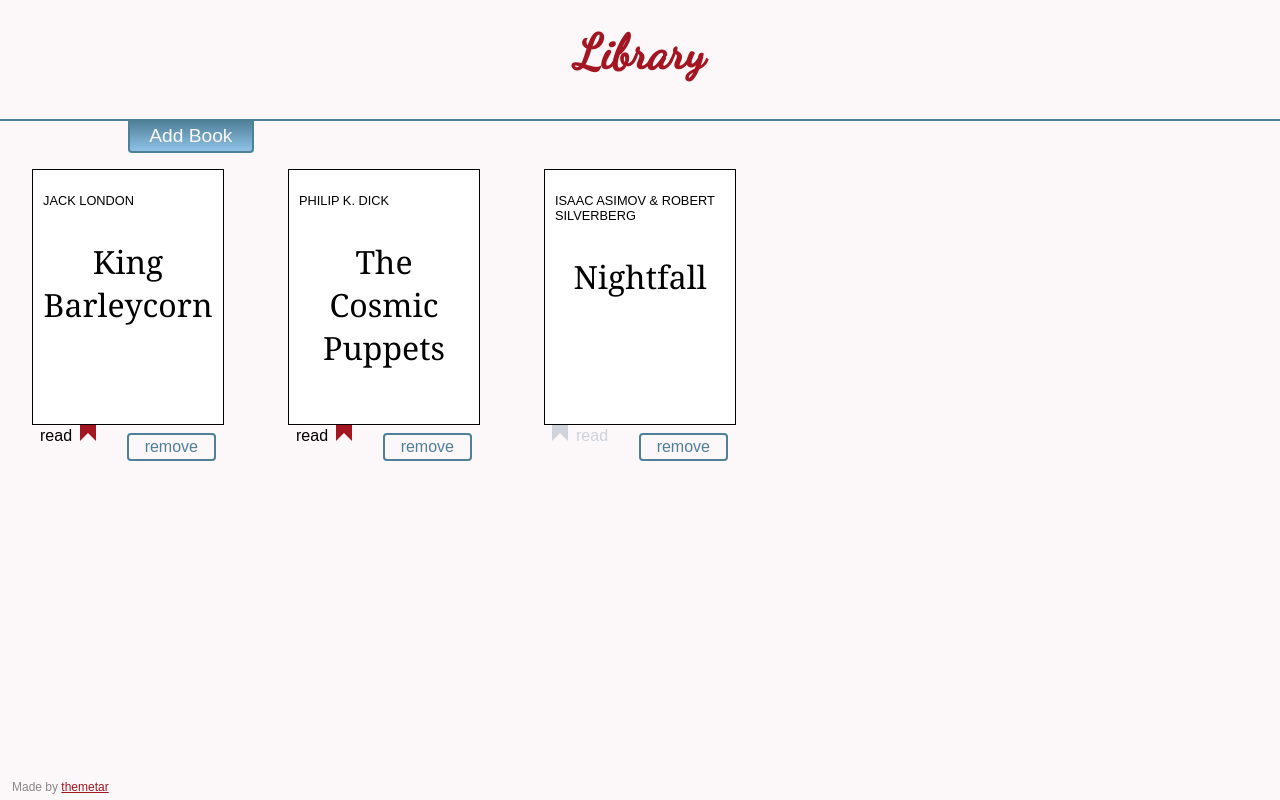
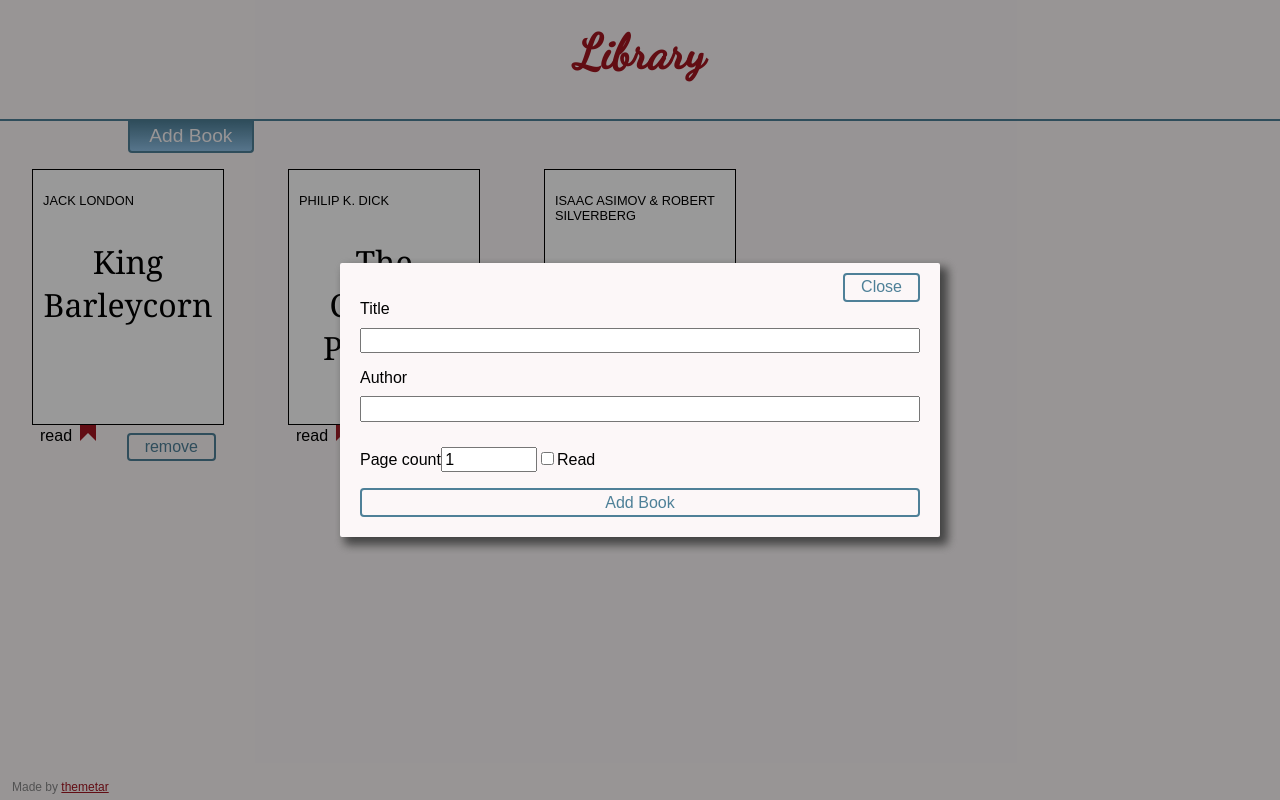
Before and after one commit to themetar/library-app-react, a React app: page / in a window 1280 px wide. Both pictures are taken after a click on the button "Add Book". Built offline with nearby package versions, Linux system fonts and the light colour scheme.

Commit message:
Add book input form

```diff
--- /dev/null
+++ b/src/components/Form.js
@@ -0,0 +1,94 @@
+import React from "react";
+
+class Form extends React.Component {
+  constructor () {
+    super()
+
+    this.state = {
+      title: "",
+      author: "",
+      pages: 1,
+      read: false,
+      errors: {},
+    };
+
+    this.handleInputChange = this.handleInputChange.bind(this);
+    this.handleClose = this.handleClose.bind(this);
+    this.handleSubmit = this.handleSubmit.bind(this);
+  }
+
+  handleInputChange (event) {
+    const target = event.target;
+    const {name, value, checked} = target;
+    const data = name === "read" ? checked : value;
+
+    const errors = {};
+
+    if (target.validity.valid) {
+      errors[name] = null;
+    } else {
+      errors[name] = target.validationMessage;
+    }
+
+    this.setState(state => {
+      return {
+        ...state,
+        [name]: data,
+        errors: {...state.errors, ...errors}
+      };
+    });
+  }
+
+  handleSubmit (event) {
+    event.preventDefault();
+
+    const form = event.target;
+
+    for (let input of form.querySelectorAll("input")) {
+      if (!input.validity.valid) {
+        this.handleInputChange({target: input});
+        return;
+      }
+    }
+
+    const book = {
+      title: this.state.title,
+      author: this.state.author,
+      pages: this.state.pages,
+      read: this.state.read,
+    };
+
+    this.props.callback(book);
+  }
+
+  handleClose () {
+    this.props.callback();
+  }
+
+  render () {
+    return (
+      <div className="form-container">
+        <form noValidate onSubmit={this.handleSubmit}>
+          <label htmlFor="title">Title</label>
+          <input type="text" id="title" name="title" required autoComplete="off"
+                onChange={this.handleInputChange} onBlur={this.handleInputChange} />
+          {this.state.errors.title ? <div className="error">{this.state.errors.title}</div> : null}
+          <label htmlFor="author">Author</label>
+          <input type="text" id="author" name="author" required autoComplete="off"
+                onChange={this.handleInputChange} onBlur={this.handleInputChange} />
+          {this.state.errors.author ? <div className="error">{this.state.errors.author}</div> : null}
+          <label htmlFor="pages">Page count</label>
+          <input type="number" name="pages" id="pages" min="1" value={this.state.pages} required autoComplete="off"
+                onChange={this.handleInputChange} onBlur={this.handleInputChange} />
+          {this.state.errors.pages ? <div className="error">{this.state.errors.pages}</div> : null}
+          <input type="checkbox" name="read" id="read" onChange={this.handleInputChange} />
+          <label htmlFor="read">Read</label>
+          <button type="submit">Add Book</button>
+          <button type="button" className="close-btn" onClick={this.handleClose} >Close</button>
+        </form>
+      </div>
+    );
+  }
+}
+
+export default Form;
--- a/src/index.js
+++ b/src/index.js
@@ -7,6 +7,7 @@ import * as Storage from "./utils/storage";
 import makeUidTracker from "./utils/uid";
 
 import Book from "./components/Book";
+import Form from "./components/Form";
 
 class App extends React.Component {
   constructor () {
@@ -37,6 +38,7 @@ class App extends React.Component {
 
     this.changeRead = this.changeRead.bind(this);
     this.removeBook = this.removeBook.bind(this);
+    this.addBook = this.addBook.bind(this);
   }
 
   storeLibrary (library) {
@@ -77,10 +79,32 @@ class App extends React.Component {
     });
   }
 
+  addBook (book = null) {
+    if (book) {
+      book.id = this.uidTracker.getID();
+
+      this.setState(state => {
+
+        const books = state.library.concat(book);
+
+        this.storeLibrary(books);
+
+        return {
+          ...state,
+          library: books,
+          shouldShowForm: false,
+        };
+      });
+    } else {
+      this.setState({shouldShowForm: false});
+    }
+  }
+
   render () {
     const Books = this.state.library.map( book => <Book key={book.id} data={book} callbacks={{changeRead: this.changeRead, removeBook: this.removeBook}} /> );
     return (
       <div>
+        { this.state.shouldShowForm ? <Form callback={this.addBook} /> : false }
         <div className="button-container">
           <button type="button" className="topside-flat" onClick={() => this.setState({shouldShowForm: true})}>Add Book</button>
         </div>
--- a/src/style.css
+++ b/src/style.css
@@ -200,8 +200,10 @@ button:active {
   Modal window for Add Book form
   */
 
-#book-form {
+.form-container {
   position: fixed;
+  left: 0;
+  top: 0;
   display: block;
   width: 100vw;
   height: 100vh;
@@ -213,7 +215,7 @@ button:active {
   background-color: rgba(0, 0, 0, .4);
 }
 
-#book-form form {
+.form-container form {
   max-width: 600px;
 
   padding: 20px;
@@ -254,12 +256,7 @@ form .error {
   background-color: rgba(127, 0, 0, .6);
   color: white;
   box-shadow: .3em .3em .5em rgba(0, 0, 0, .4);
-  display: none;
 }
-
-form .error.show { display: block; }
-
-#book-form.closed { display: none; }
 
 @media screen and (max-width: 599px) {
   #book-form form {
```
